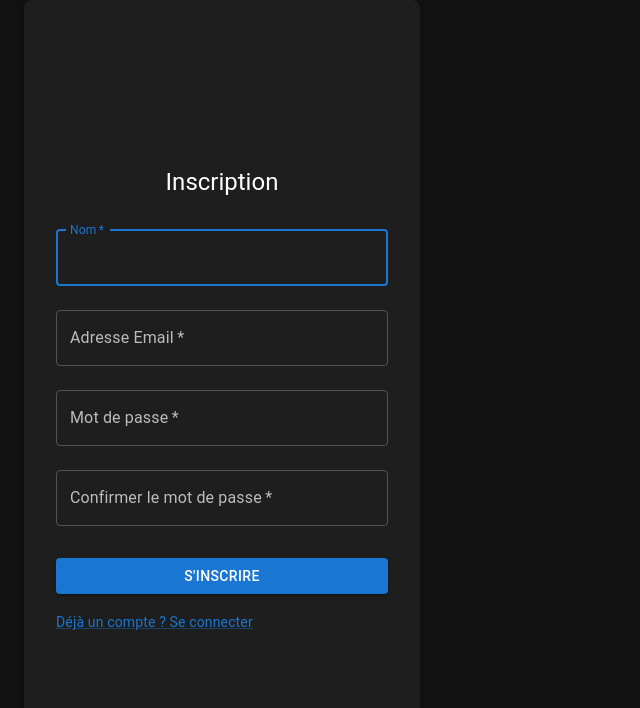
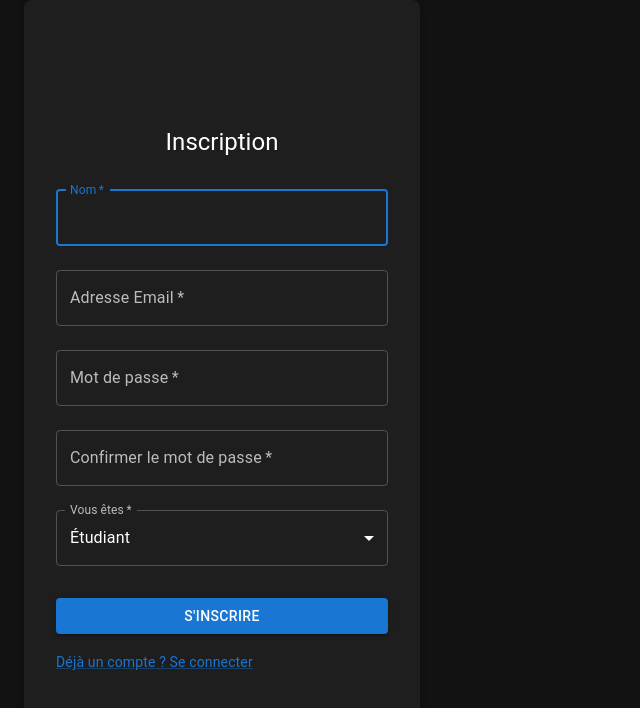
Before and after one commit to marocainperdu/projet-mbacke, a React (Vite) app in the folder front-end/: page /register in a window 1280 px wide. Shown: the top 708 px of the page, without its empty margins (0-640 px from the left). Built offline with nearby package versions, Linux system fonts and the light colour scheme.

Commit message:
FIn des configuration d'inscription

```diff
--- a/front-end/package.json
+++ b/front-end/package.json
@@ -17,6 +17,7 @@
     "@mui/styled-engine": "^6.4.6",
     "@toolpad/core": "^0.12.1",
     "appwrite": "^17.0.0",
+    "node-appwrite": "^15.0.1",
     "react": "^19.0.0",
     "react-dom": "^19.0.0",
     "react-router-dom": "^7.3.0"
--- a/front-end/src/pages/Login.jsx
+++ b/front-end/src/pages/Login.jsx
@@ -1,8 +1,19 @@
 import React, { useState } from 'react';
-import { Container, Typography, TextField, Button, Alert, Box } from '@mui/material';
+import { Container, Typography, TextField, Button, Alert, Box, ThemeProvider } from '@mui/material';
 import { CssBaseline } from "@mui/material";
 import { useNavigate } from "react-router-dom";
 import { Client, Account } from 'appwrite';
+import { createTheme } from '@mui/material/styles';
+
+
+const theme = createTheme({
+    palette: {
+      mode: "dark",
+      primary: { main: "#1976d2" },
+      background: { default: "#121212", paper: "#1e1e1e" },
+      text: { primary: "#ffffff" },
+    },
+  });
 
 const client = new Client()
   .setEndpoint("https://appwrite.momokabil.duckdns.org/v1")
@@ -66,7 +77,7 @@ function Login() {
 
 
     return (
-        <>
+        <ThemeProvider theme={theme}>
             <CssBaseline />
             <Container maxWidth="xs">
                 <Box
@@ -132,7 +143,7 @@ function Login() {
                     </Box>
                 </Box>
             </Container>
-        </>
+        </ThemeProvider>
     );
 }
 
--- a/front-end/src/pages/Register.jsx
+++ b/front-end/src/pages/Register.jsx
@@ -20,7 +20,6 @@ const client = new Client()
 
 const account = new Account(client);
 
-// Thème corrigé
 const theme = createTheme({
   palette: {
     mode: "dark",
@@ -45,6 +44,7 @@ export default function Register() {
     const email = data.get("email")?.trim();
     const password = data.get("password");
     const confirmPassword = data.get("confirmPassword");
+    const role = data.get("role");
 
     if (!name || !email || !password || !confirmPassword) {
       setError("Tous les champs sont obligatoires.");
@@ -65,14 +65,44 @@ export default function Register() {
     }
 
     try {
-      await account.create(ID.unique(), email, password, name);
-      navigate("/");
-    } catch (err) {
-      setError(err?.message || "Erreur lors de l'inscription !");
-    } finally {
+      // Vérifier si l'utilisateur existe déjà
+      await account.get();
+      setError("Un compte avec cet e-mail existe déjà. Veuillez vous connecter.");
       setLoading(false);
+      return;
+    } catch {
+      try {
+        const user = await account.create(ID.unique(), email, password, name);
+
+        // Si le rôle est "prof", on crée l'utilisateur avec un statut "en attente"
+        let userRole = role === "prof" ? "prof_en_attente" : role;
+
+        // Envoi du rôle au backend via une API sécurisée
+        await fetch("/api/set-user-role", {
+          method: "POST",
+          headers: { "Content-Type": "application/json" },
+          body: JSON.stringify({ userId: user.$id, role: userRole }),
+        });
+
+        // Affichage du message si c'est un prof
+        if (role === "prof") {
+          setError("Vous avez été inscrit, mais vous devez contacter un administrateur pour recevoir votre rôle.");
+        } else {
+          // Rediriger uniquement si l'utilisateur est un étudiant
+          navigate("/");
+        }
+      } catch (err) {
+        if (err.code === 409) {
+          setError("Un utilisateur avec cet e-mail existe déjà. Veuillez vous connecter.");
+        } else {
+          setError(err?.message || "Erreur lors de l'inscription !");
+        }
+      } finally {
+        setLoading(false);
+      }
     }
   };
+
 
   return (
     <ThemeProvider theme={theme}>
@@ -88,7 +118,7 @@ export default function Register() {
             flexDirection: "column",
             alignItems: "center",
             bgcolor: "background.paper",
-            minHeight: "100vh",
+            height: "100vh",
             justifyContent: "center",
           }}
         >
@@ -144,6 +174,21 @@ export default function Register() {
               type="password"
               id="confirmPassword"
             />
+            <TextField
+              select
+              margin="normal"
+              required
+              fullWidth
+              name="role"
+              label="Vous êtes"
+              id="role"
+              SelectProps={{
+                native: true,
+              }}
+            >
+              <option value="etudiant">Étudiant</option>
+              <option value="prof">Enseignant</option>
+            </TextField>
             <Button
               type="submit"
               fullWidth
```
Also changed, not shown: 1 other file (tests, documents, lock files or other folders).
